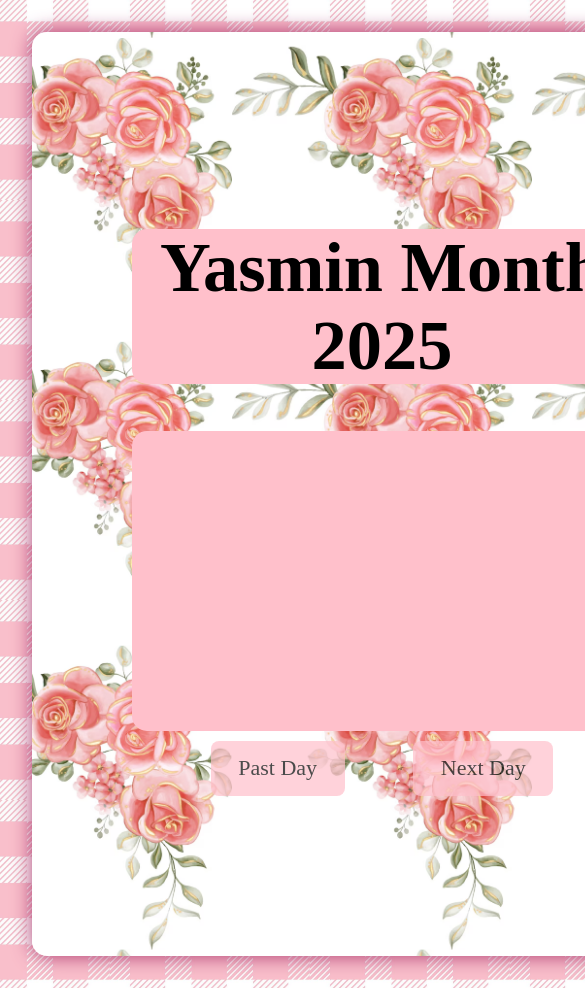
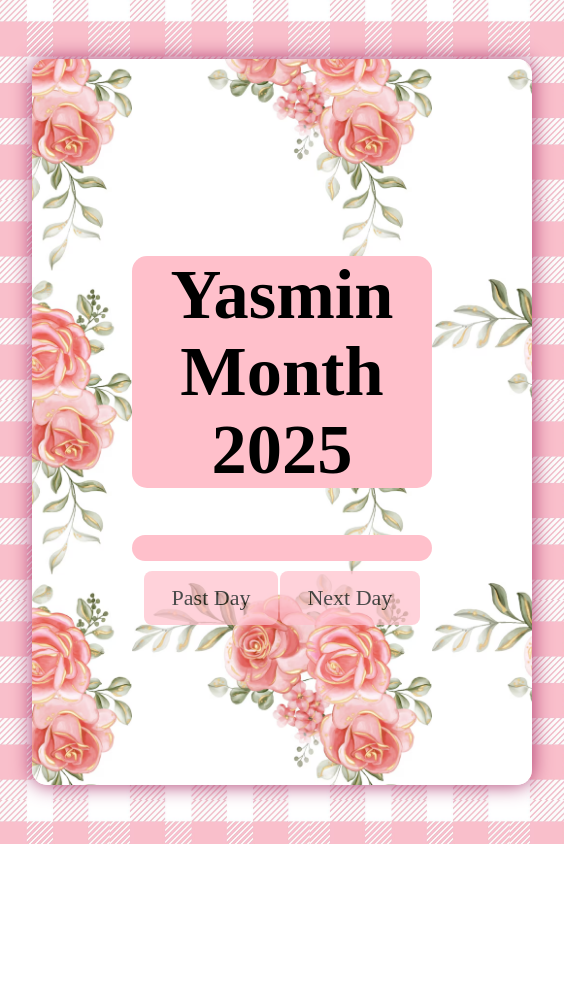
Before and after one commit to SalvatoreLaMarca1/realYM2025, a React (Vite) app: page / in a window 390 px wide. Shown: the top 988 px of the page, 585 px wide, since content can reach past the window. After the commit the page ends 844 px from the top, so only its background shows below. Built offline with nearby package versions, Linux system fonts and the light colour scheme; no server answers; the database is empty; a web font is replaced by a local one.

Commit message:
Working on mobile version...

```diff
--- a/package.json
+++ b/package.json
@@ -20,7 +20,7 @@
     "@types/react-dom": "^18.3.5",
     "@vitejs/plugin-react": "^4.3.4",
     "eslint": "^9.17.0",
-    "eslint-plugin-react-hooks": "^5.0.0",
+    "eslint-plugin-react-hooks": "^5.2.0-canary-de1eaa26-20250124",
     "eslint-plugin-react-refresh": "^0.4.16",
     "globals": "^15.14.0",
     "typescript": "~5.6.2",
--- a/src/App.css
+++ b/src/App.css
@@ -33,6 +33,14 @@
   }
 }
 
+/* When this is on mobile --> Add to this... */
+@media (max-width: 480px) {
+
+  .hold-all {
+    max-width: 300px;
+  }
+}
+
 .card {
   padding: 2em;
 }
@@ -65,8 +73,8 @@
 }
 
 .message-box {
-  width: 500px;
-  height: 300px;
+  width: auto;
+  height: auto;
   background-color: pink;
   align-content: center;
   justify-content: center;
```
Also changed, not shown: 1 other file (tests, documents, lock files or other folders).
